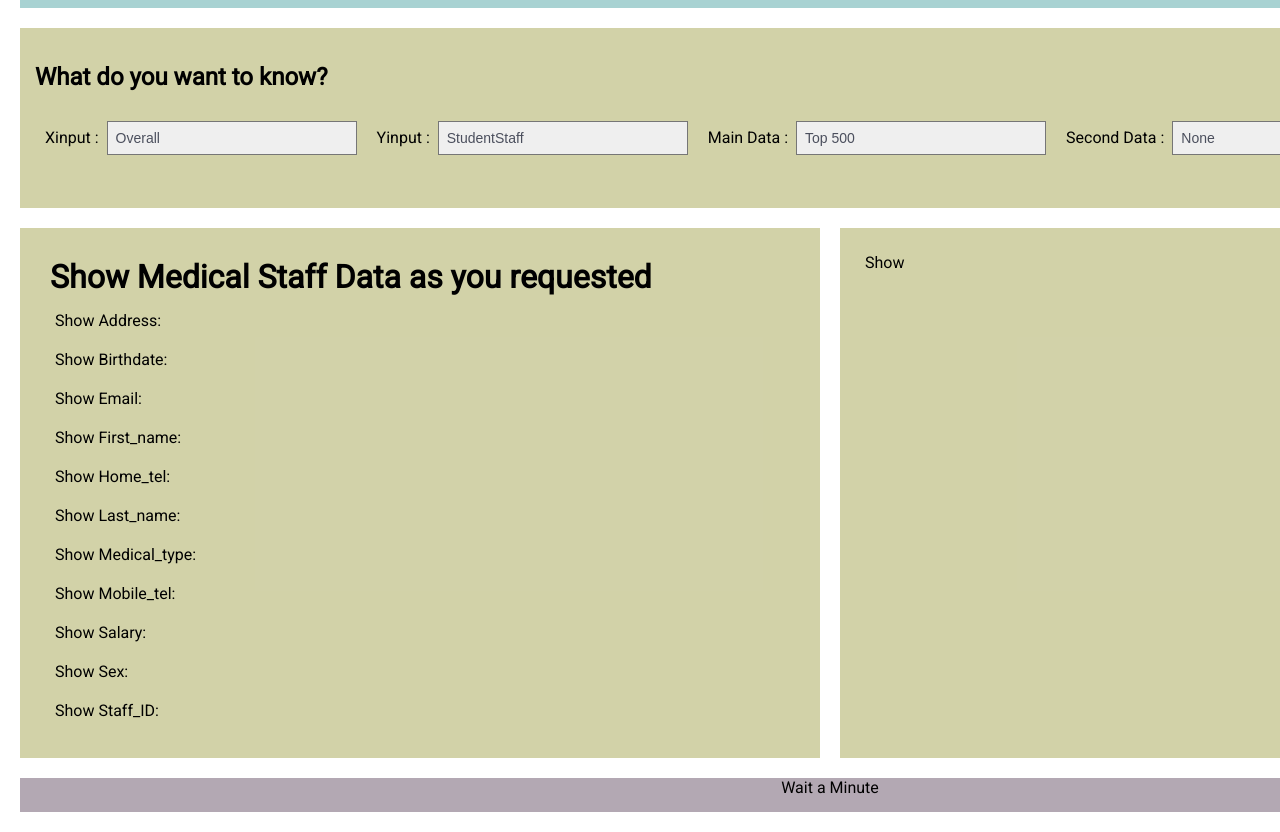
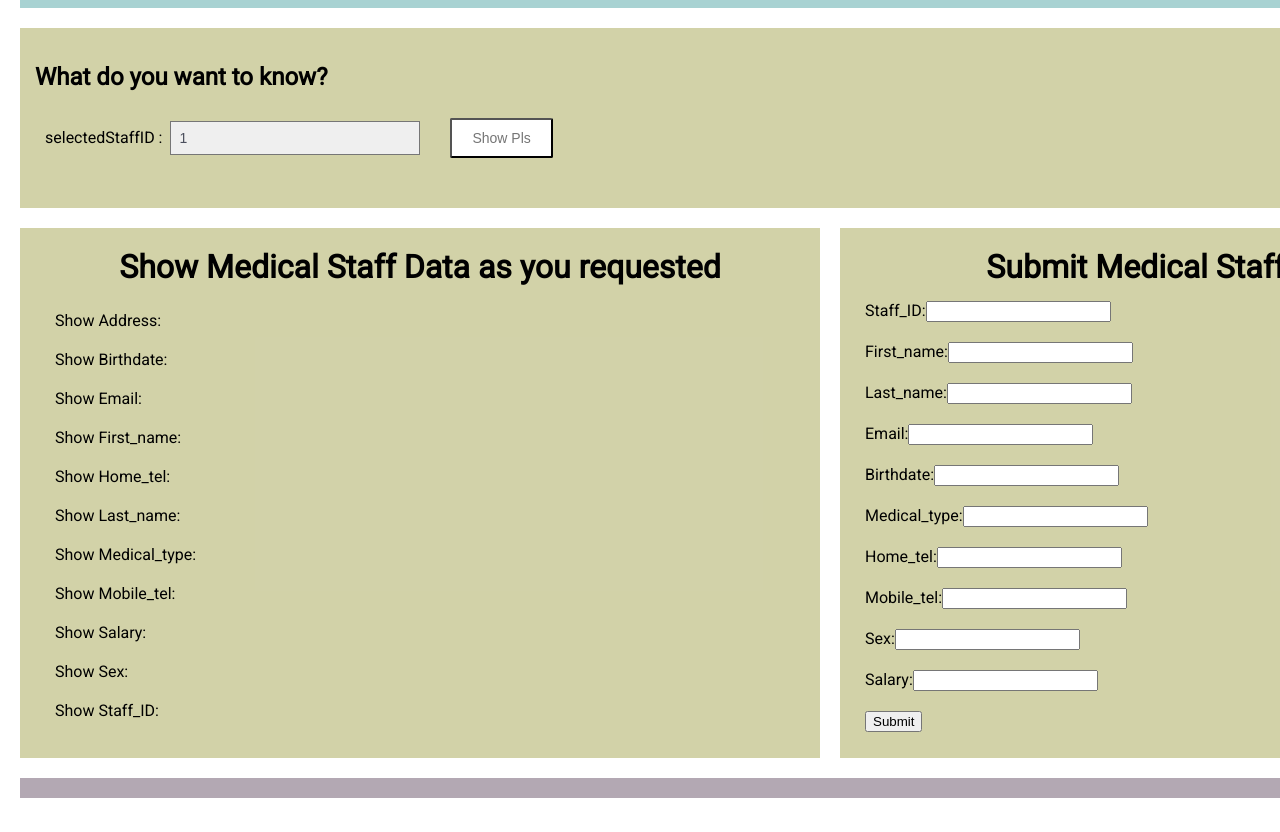
Before and after one commit to Alxegore/DataacidFrontEnd, a React (Create React App) app: page / in a window 1280 px wide. Shown: the part 680-1512 px from the top of the page. Built offline with nearby package versions, Linux system fonts and the light colour scheme.

Commit message:
POST Doctor Fail Due to Arai Mai Ru

```diff
--- a/src/App.js
+++ b/src/App.js
@@ -143,16 +143,7 @@ class App extends Component {
   constructor(props) {
     super(props)
     this.state = {
-      Xinput: "",
-      Yinput: "",
-      firstData: "",
-      secondData: "",
-      img: "",
-      selected_Xinput: "Overall",
-      selected_Yinput: "StudentStaff",
-      selected_firstData: "Top 500",
-      selected_secondData: "None",
-      createdGraph: false,
+      selectedStaffID: "1",
       address: "",
       email: "",
       birthdate: "",
@@ -164,28 +155,65 @@ class App extends Component {
       salary: "",
       sex: "",
       staffID: "",
+      value: "",
+      value2: "",
     }
-    this.handleXinput = this.handleXinput.bind(this)
-    this.handleYinput = this.handleYinput.bind(this)
-    this.handleFirstData = this.handleFirstData.bind(this)
-    this.handleSecondData = this.handleSecondData.bind(this)
+    this.handleSelectedStaffID = this.handleSelectedStaffID.bind(this)
+
+    this.handleChange = this.handleChange.bind(this);
+    this.handleSubmit = this.handleSubmit.bind(this);
   }
 
-  async createGraph(Xinput, Yinput, firstData, secondData) {
+  handleChange(event) {
+    this.setState({ value: event.target.value });
+  }
+
+  handleSubmit(e) {
+    alert('A name was submitted: ' + this.state.value);
+    this.setState({
+      value2: this.state.value
+    })
+
+    e.preventDefault();
+  }
+  async postDoctor(value2) {
     let formData = new FormData();
-    formData.append('Xinput', Xinput);
-    formData.append('Yinput', Yinput);
-    formData.append('firstData', firstData);
-    formData.append('secondData', secondData);
-    var response = await fetch(`${config.apiPath}/api/medical_staff/2`,
+    formData.append('firstname', value2);
+    formData.append('lastname', value2);
+    formData.append('sex', "Male");
+    formData.append('salary', 2000);
+    formData.append('mobile_tel', "6337858266");
+    formData.append('home_tel', "6337858266");
+    formData.append('address', value2);
+    formData.append('email', "eqsk134@gmail.com");
+    formData.append('doctor_type', "Doctor");
+    formData.append('birthdate', new Date('05 October 2011 14:48 UTC').toISOString());
+    var response = await fetch(`${config.apiPath}/api/medical_staff/doctor`,
+      {
+        method: 'POST',
+        body: formData,
+        headers: {
+          'Access-Control-Allow-Origin': '*',
+          'Content-Type': 'multipart/form-data',
+        },
+      })
+  }
+
+  handleSelectedStaffID(e) {
+    this.setState({
+      selectedStaffID: e.target.value
+    })
+  }
+
+  async getMedicalStaffbyID(selectedStaffID) {
+
+    var response = await fetch(`${config.apiPath}/api/medical_staff/` + selectedStaffID,
       {
         method: 'GET',
         headers: {
           'Access-Control-Allow-Origin': '*',
           'Content-Type': 'multipart/form-data'
         },
-        // method: 'post',
-        // body: formData
       })
     var data = await response.json()
     console.log(data)
@@ -207,60 +235,13 @@ class App extends Component {
 
   XinputList() {
     var returnVal = [];
-    var gList = ['Overall', 'Teaching', 'Research', 'Citations', 'IndustryIncome', 'InterOutlook', 'StudentStaff', 'InterStudent', 'Female'];
+    var gList = ['1', '2', '3', '4', '5', '6', '7'];
     for (var i = 0; i < gList.length; i++) {
       returnVal.push(<option value={gList[i]}>{gList[i]}</option>)
     }
     return returnVal
   }
 
-  YinputList() {
-    var returnVal = [];
-    var gList = ['Overall', 'Teaching', 'Research', 'Citations', 'IndustryIncome', 'InterOutlook', 'StudentStaff', 'InterStudent', 'Female'];
-    for (var i = 0; i < gList.length; i++) {
-      returnVal.push(<option value={gList[i]}>{gList[i]}</option>)
-    }
-    return returnVal
-  }
-
-  firstDataList() {
-    var returnVal = [];
-    var gList = ['Top 500', 'Top 200', 'USA', 'China'];
-    for (var i = 0; i < gList.length; i++) {
-      returnVal.push(<option value={gList[i]}>{gList[i]}</option>)
-    }
-    return returnVal
-  }
-
-  secondDataList() {
-    var returnVal = [];
-    var gList = ['None', 'Top 200', 'USA', 'China'];
-    for (var i = 0; i < gList.length; i++) {
-      returnVal.push(<option value={gList[i]}>{gList[i]}</option>)
-    }
-    return returnVal
-  }
-
-  handleXinput(e) {
-    this.setState({
-      selected_Xinput: e.target.value
-    })
-  }
-  handleYinput(e) {
-    this.setState({
-      selected_Yinput: e.target.value
-    })
-  }
-  handleFirstData(e) {
-    this.setState({
-      selected_firstData: e.target.value
-    })
-  }
-  handleSecondData(e) {
-    this.setState({
-      selected_secondData: e.target.value
-    })
-  }
   render() {
     console.log(this.state)
     return (
@@ -268,42 +249,21 @@ class App extends Component {
         {/* <Image2 src="http://static.siuk-thailand.com/assets/images/thelogoforcms.jpg" align="middle" /> */}
         <Header>Hospital Management System</Header>
         <BoxPanel>
-          <h1> Score Box Plot </h1>
-          <Image src="/img/1.png" />
-          <Image src="/img/3.png" />
-          <Image src="/img/4.png" />
+          <h1> *Interseting Data is Coming to Town* </h1>
         </BoxPanel>
         <Panel>
           <h2>What do you want to know?</h2>
           <div class="input1">
-            Xinput : &nbsp;
-          <Selector value={this.state.selected_Xinput} onChange={this.handleXinput}>
+            selectedStaffID : &nbsp;
+          <Selector value={this.state.selectedStaffID} onChange={this.handleSelectedStaffID}>
               {this.XinputList()}
             </Selector>
           </div>
-          <div class="input2">
-            Yinput : &nbsp;
-          <Selector value={this.state.selected_Yinput} onChange={this.handleYinput}>
-              {this.YinputList()}
-            </Selector>
-          </div>
-          <div class="input3">
-            Main Data : &nbsp;
-          <Selector value={this.state.selected_firstData} onChange={this.handleFirstData}>
-              {this.firstDataList()}
-            </Selector>
-          </div>
-          <div class="input4">
-            Second Data : &nbsp;
-          <Selector value={this.state.selected_secondData} onChange={this.handleSecondData}>
-              {this.secondDataList()}
-            </Selector>
-          </div>
-          <Button onClick={() => this.createGraph(this.state.selected_Xinput, this.state.selected_Yinput, this.state.selected_firstData, this.state.selected_secondData)} > Show Pls</Button>
+          <Button onClick={() => this.getMedicalStaffbyID(this.state.selectedStaffID)} > Show Pls</Button>
         </Panel>
         <Panel2>
+          <h1> Show Medical Staff Data as you requested</h1>
           <div>
-            <h1> Show Medical Staff Data as you requested</h1>
             <div>{"Show " + "Address: " + this.state.address}</div>
             <br /><div>{"Show " + "Birthdate: " + this.state.birthdate}</div>
             <br /><div>{"Show " + "Email: " + this.state.email}</div>
@@ -318,15 +278,80 @@ class App extends Component {
           </div>
         </Panel2>
         <Panel3>
-          <div>
-            {"Show " + this.state.Yinput}
-          </div>
+          <h1>
+            Submit Medical Staff Data to Server
+          </h1>
+          <form onSubmit={this.handleSubmit}>
+            <div>
+              <label>
+                Staff_ID:
+              <input type="text" value={this.state.value} onChange={this.handleChange} />
+              </label>
+            </div>
+            <br /><div>
+              <label>
+                First_name:
+              <input type="text" value={this.state.value} onChange={this.handleChange} />
+              </label>
+            </div>
+            <br /><div>
+              <label>
+                Last_name:
+              <input type="text" value={this.state.value} onChange={this.handleChange} />
+              </label>
+            </div>
+            <br /><div>
+              <label>
+                Email:
+              <input type="text" value={this.state.value} onChange={this.handleChange} />
+              </label>
+            </div>
+            <br /><div>
+              <label>
+                Birthdate:
+              <input type="text" value={this.state.value} onChange={this.handleChange} />
+              </label>
+            </div>
+            <br /><div>
+              <label>
+                Medical_type:
+              <input type="text" value={this.state.value} onChange={this.handleChange} />
+              </label>
+            </div>
+            <br /><div>
+              <label>
+                Home_tel:
+              <input type="text" value={this.state.value} onChange={this.handleChange} />
+              </label>
+            </div>
+            <br /><div>
+              <label>
+                Mobile_tel:
+              <input type="text" value={this.state.value} onChange={this.handleChange} />
+              </label>
+            </div>
+            <br /><div>
+              <label>
+                Sex:
+              <input type="text" value={this.state.value} onChange={this.handleChange} />
+              </label>
+            </div>
+            <br /><div>
+              <label>
+                Salary:
+              <input type="text" value={this.state.value} onChange={this.handleChange} />
+              </label>
+            </div>
+            <br /><div>
+              <input type="submit" value="Submit" onClick={() => this.postDoctor(this.state.value)} />
+            </div>
+          </form>
         </Panel3>
         <Graph>
-          {
+          {/* {
             (this.state.createdGraph == false) ? "Wait a Minute" : <div><h1>{"Show " + this.state.Xinput + " with " + this.state.Yinput}</h1>
               <Image src={"http://159.89.197.13:80/" + this.state.img} /><br /></div>
-          }
+          } */}
 
         </Graph>
       </Container>
```
